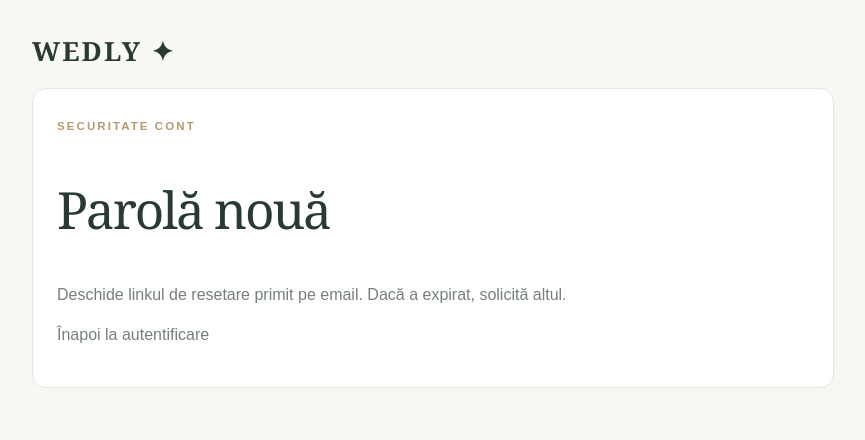
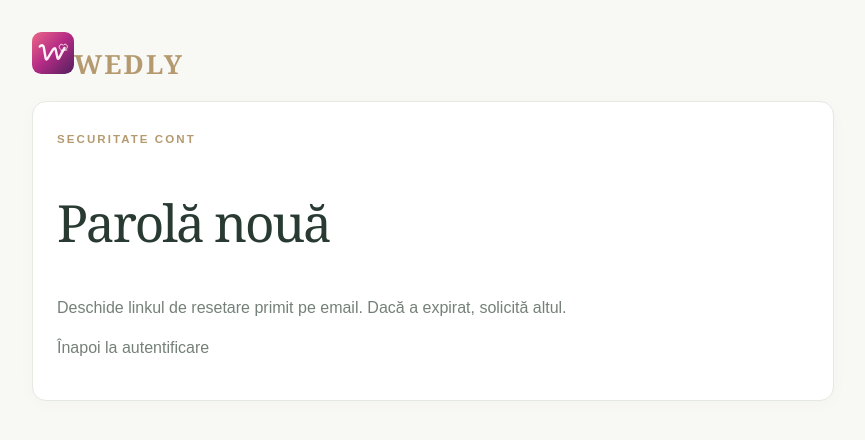
Before and after one commit to maggstudio/Everafter, a Next.js app: page /reset-password in a window 1280 px wide. Shown: the top 440 px of the page, without its empty margins (207-1072 px from the left). Built offline with nearby package versions, Linux system fonts and the light colour scheme; no server answers.

Commit message:
brand: use WEDLY logo in app/reset-password/page.tsx

```diff
--- a/app/reset-password/page.tsx
+++ b/app/reset-password/page.tsx
@@ -1,3 +1,4 @@
+import BrandLogo from '../components/BrandLogo';
 'use client';
 import {useEffect,useState} from 'react';
 import Link from 'next/link';
@@ -44,5 +45,5 @@ export default function ResetPassword(){
   await supabase.auth.signOut();
   router.replace('/login');
  }
- return <main className="shell narrow"><Link className="brand" href="/">WEDLY ✦</Link><section className="panel"><span className="eyebrow">SECURITATE CONT</span><h1>Parolă nouă</h1>{ready&&<form onSubmit={submit}><label>Parolă nouă<input type="password" autoComplete="new-password" minLength={8} required value={password} onChange={e=>setPassword(e.target.value)}/></label><label>Confirmă parola<input type="password" autoComplete="new-password" minLength={8} required value={confirm} onChange={e=>setConfirm(e.target.value)}/></label><button className="button full" disabled={busy} type="submit">{busy?'Se actualizează...':'Salvează parola nouă'}</button></form>}{message&&<p role="status">{message}</p>}<p><Link href="/login">Înapoi la autentificare</Link></p></section></main>
+ return <main className="shell narrow"><Link className="brand" href="/"><BrandLogo/></Link><section className="panel"><span className="eyebrow">SECURITATE CONT</span><h1>Parolă nouă</h1>{ready&&<form onSubmit={submit}><label>Parolă nouă<input type="password" autoComplete="new-password" minLength={8} required value={password} onChange={e=>setPassword(e.target.value)}/></label><label>Confirmă parola<input type="password" autoComplete="new-password" minLength={8} required value={confirm} onChange={e=>setConfirm(e.target.value)}/></label><button className="button full" disabled={busy} type="submit">{busy?'Se actualizează...':'Salvează parola nouă'}</button></form>}{message&&<p role="status">{message}</p>}<p><Link href="/login">Înapoi la autentificare</Link></p></section></main>
 }
```
